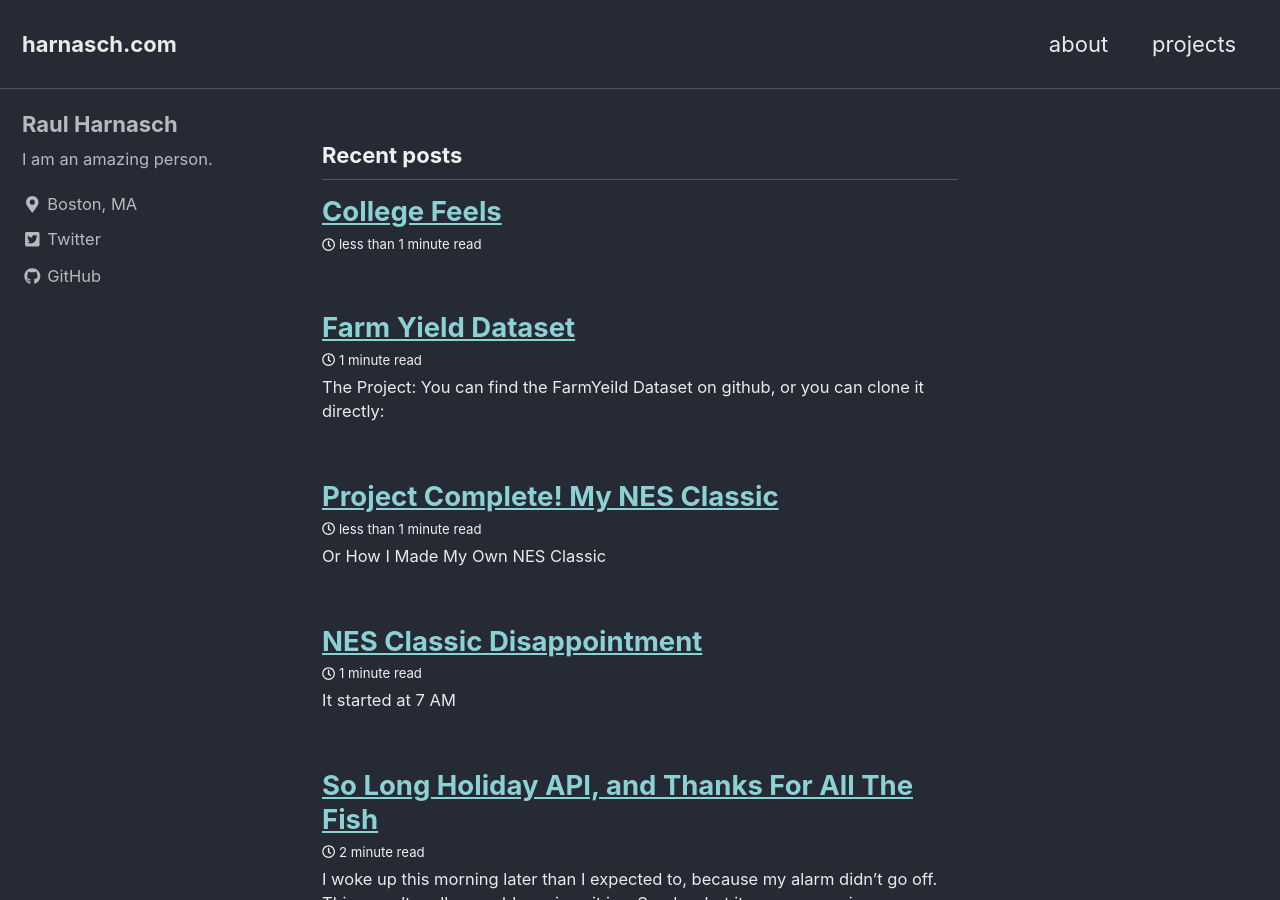
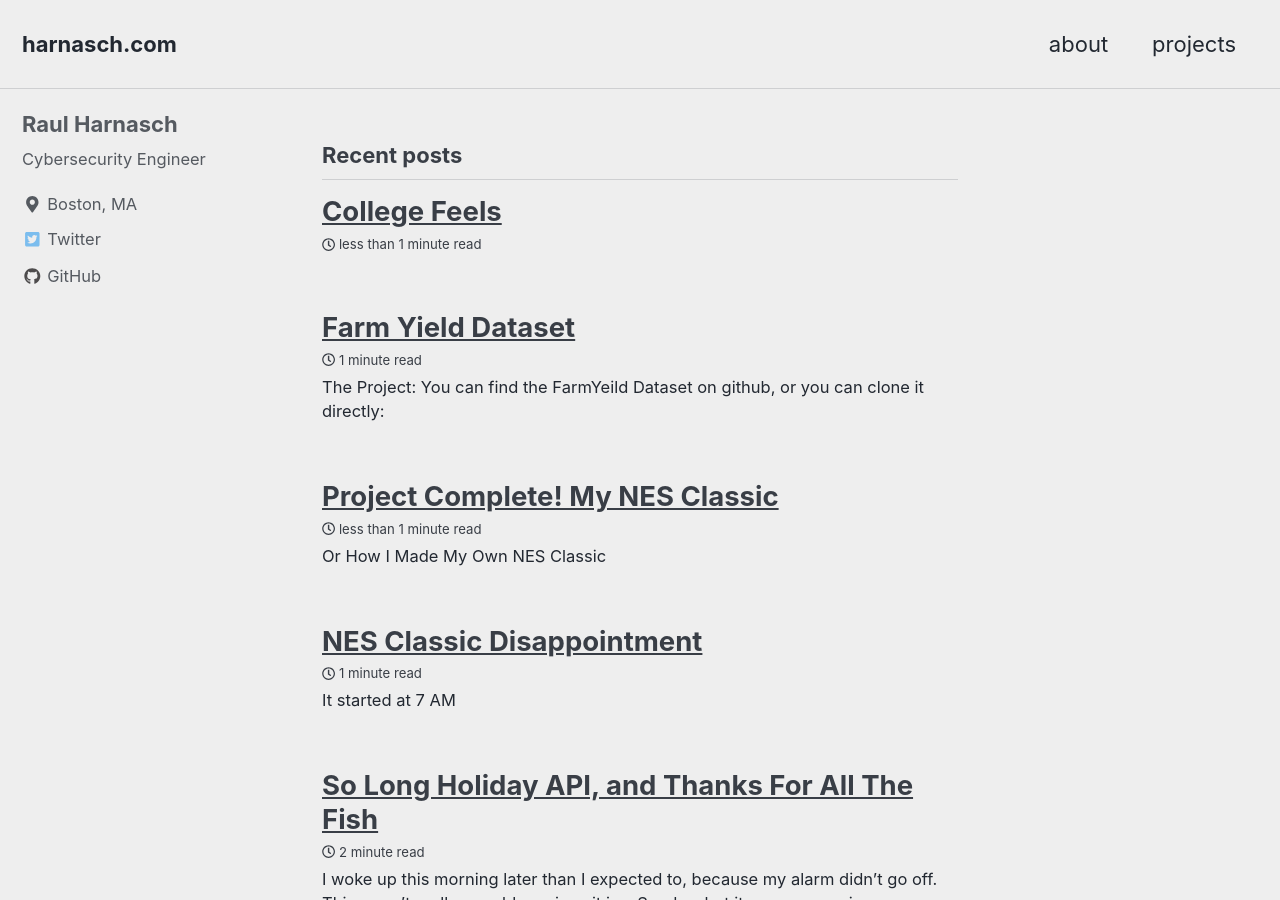
Before and after one commit to raulium/raulium.github.io, a Jekyll site: the page built from index.html, in a window 1280 px wide and 900 px high. Built offline with Jekyll 4.4.1, drawn with Linux system fonts in a browser that asks for light colours; cached includes are drawn as plain includes; nearby versions of some CDN libraries; the list of posts is cut into pages by our own code.

Commit message:
changing bio to be less... 'amazing'

```diff
--- a/_config.yml
+++ b/_config.yml
@@ -12,7 +12,7 @@
 
 # theme                  : "minimal-mistakes-jekyll"
 remote_theme           : "mmistakes/minimal-mistakes"
-minimal_mistakes_skin    : "dark" # "air", "aqua", "contrast", "dark", "dirt", "neon", "mint", "plum", "sunrise"
+minimal_mistakes_skin    : "air" # "aqua", "contrast", "dark", "dirt", "neon", "mint", "plum", "sunrise"
 
 # Site Settings
 locale                   : "en-US"
@@ -103,7 +103,7 @@
 author:
   name             : "Raul Harnasch"
   avatar           : # path of avatar image, e.g. "/assets/images/bio-photo.jpg"
-  bio              : "I am an amazing person."
+  bio              : "Cybersecurity Engineer"
   location         : "Boston, MA"
   email            :
   links:
```
